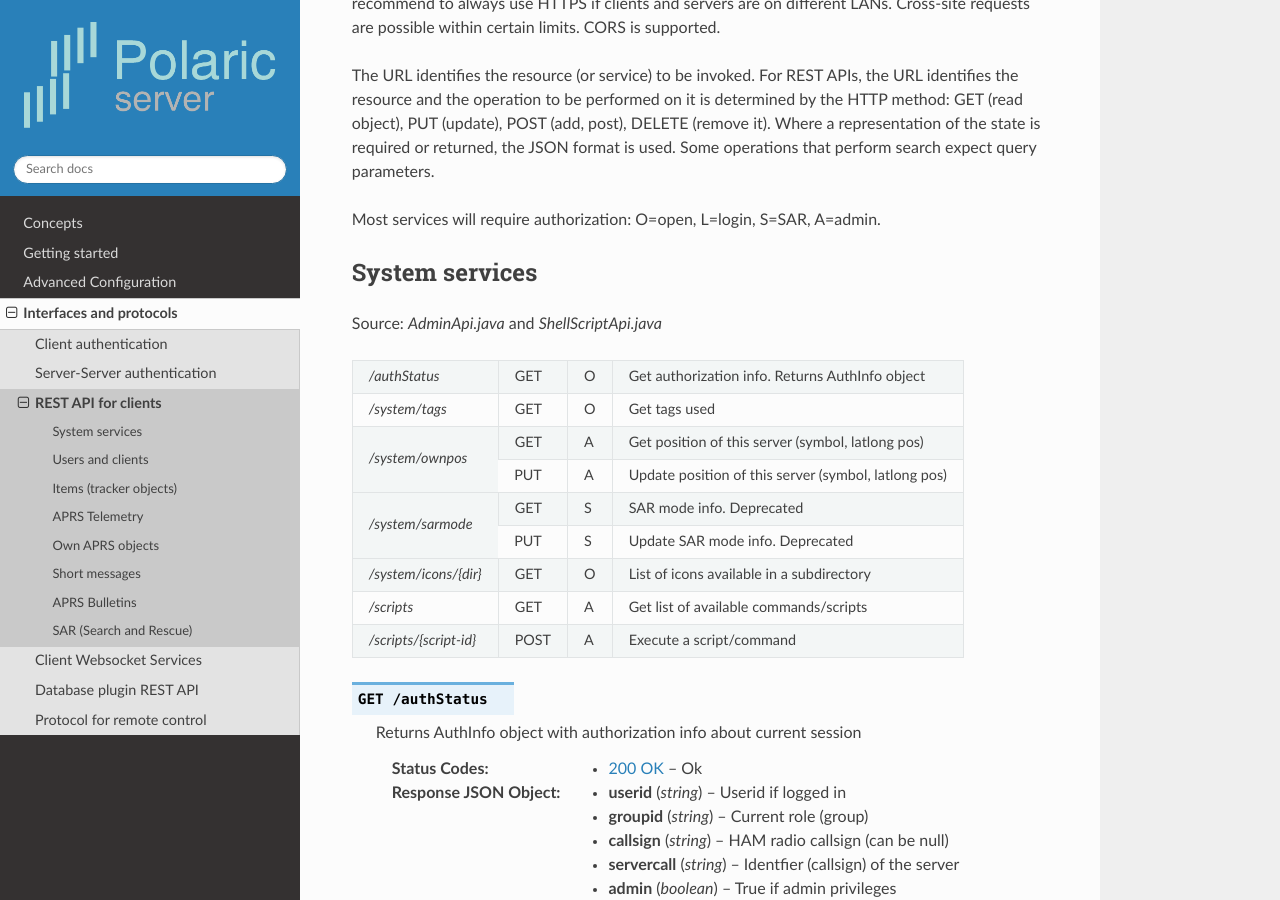
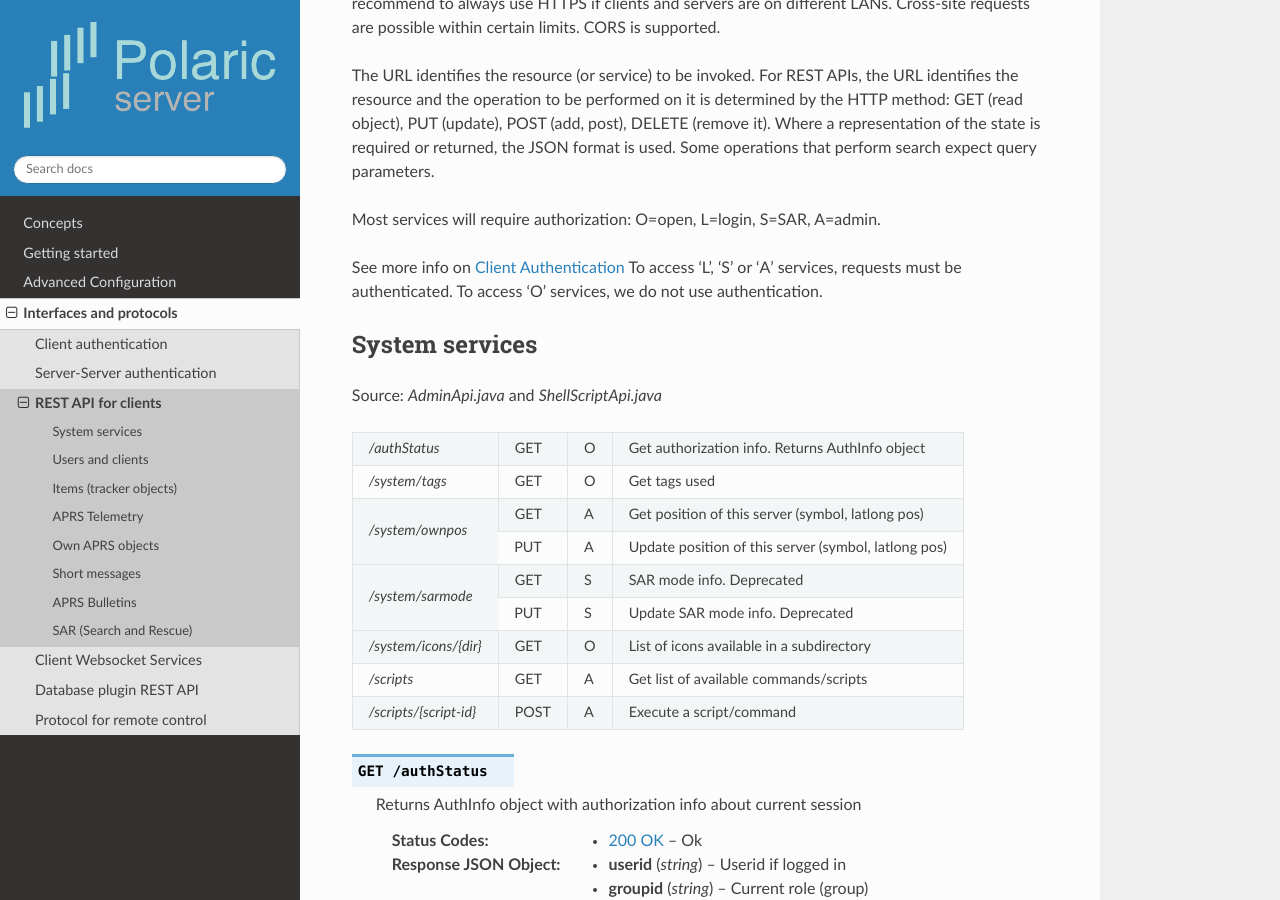
Before and after one commit to joakimsk/docs, a Sphinx documentation site: the page built from docs/restapi.rst, in a window 1280 px wide and 900 px high, scrolled down 336 px. Built offline with Sphinx 7.4.7 and the Read the Docs theme 2.0.0, drawn with Linux system fonts in a browser that asks for light colours.

Commit message:
Update restapi.rst

```diff
--- a/docs/restapi.rst
+++ b/docs/restapi.rst
@@ -7,6 +7,8 @@ This document summarises the RESTful API to the Polaric-aprsd backend server. Th
 The URL identifies the resource (or service) to be invoked. For REST APIs, the URL identifies the resource and the operation to be performed on it is determined by the HTTP method: GET (read object), PUT (update), POST (add, post), DELETE (remove it). Where a representation of the state is required or returned, the JSON format is used. Some operations that perform search expect query parameters.
 
 Most services will require authorization: O=open, L=login, S=SAR, A=admin.
+
+See more info on `Client Authentication <https://polaricserver.readthedocs.io/en/latest/clientauth.html#client-authentication>`_ To access 'L', 'S' or 'A' services, requests must be authenticated. To access 'O' services, we do not use authentication.
 
 
 
```
